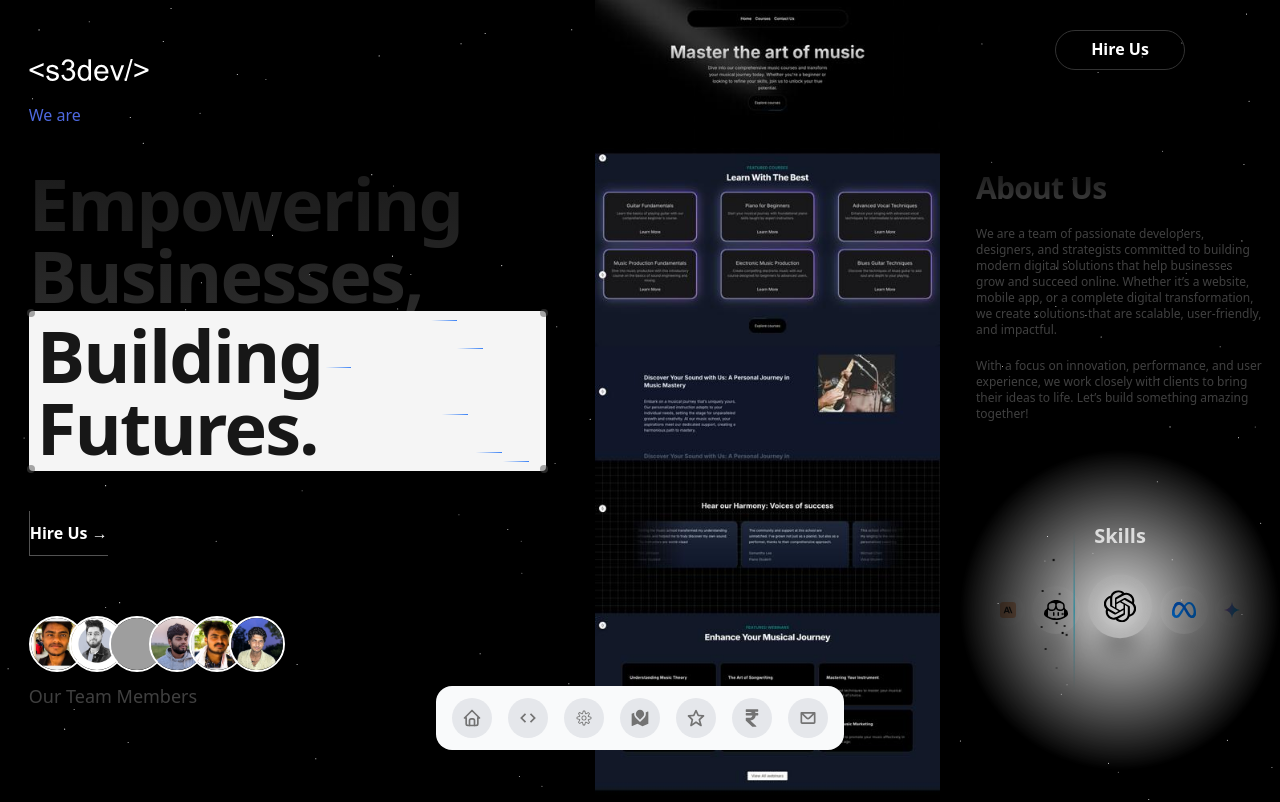
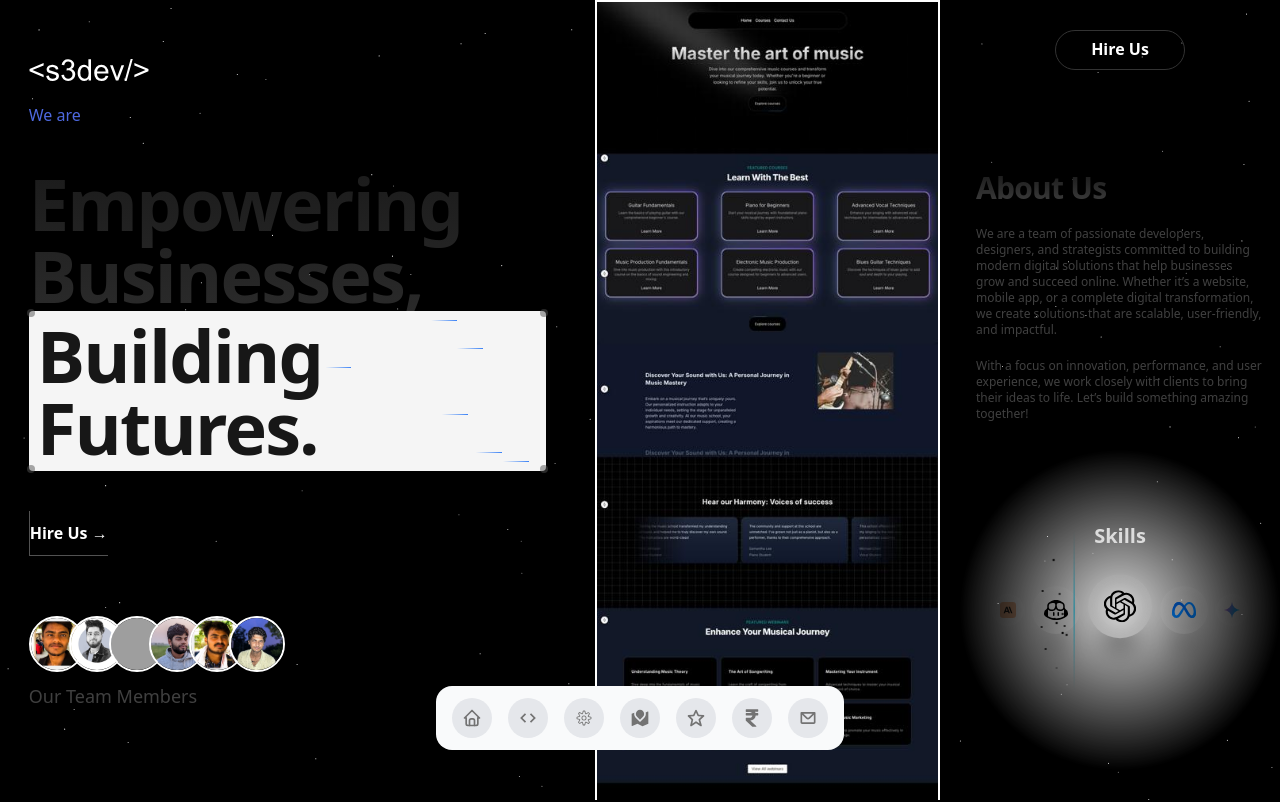
Before and after one commit to sachinchauhan4141/portfolio, a React (Vite) app: page / in a window 1280 px wide. Shown: the top 802 px of the page. Built offline with nearby package versions, Linux system fonts and the light colour scheme; grey boxes are pictures that could not be loaded.

Commit message:
"added border to herosection projects"

```diff
--- a/src/components/HeroSection.jsx
+++ b/src/components/HeroSection.jsx
@@ -150,7 +150,7 @@ const BannerImage = ({ src, alt, top, zIndex }) => (
     src={src}
     alt={alt}
     width={800}
-    className={`absolute z-${zIndex} hover:z-5 top-[${top}] hover:top-0 w-full object-cover object-top transition-all transform-fill`}
+    className={`border-2 border-white absolute z-${zIndex} hover:z-5 top-[${top}] hover:top-0 w-full object-cover object-top transition-all transform-fill`}
   />
 );
 
```
